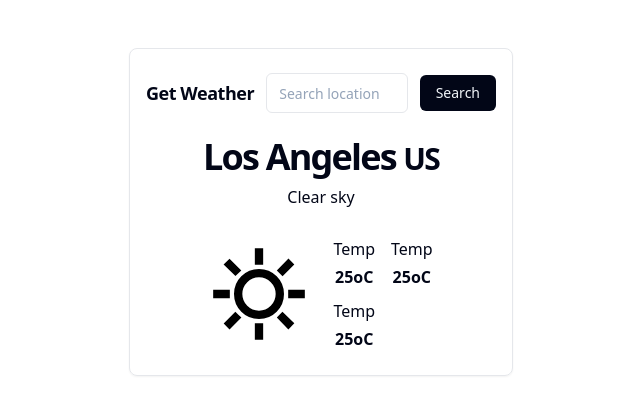
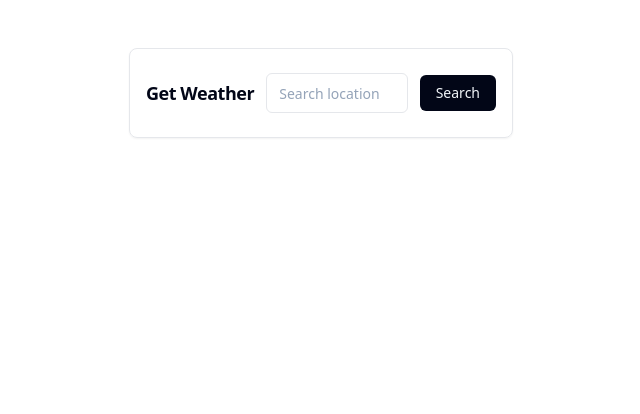
Before and after one commit to mr2yesung/Get-Weather, a React (Vite) app: page / in a window 1280 px wide. Shown: the top 414 px of the page, without its empty margins (319-959 px from the left). Built offline with nearby package versions, Linux system fonts and the light colour scheme.

Commit message:
display current weather data and location info

```diff
--- a/src/App.tsx
+++ b/src/App.tsx
@@ -5,7 +5,7 @@ import CurrentDisplay from "./components/CurrentDisplay";
 import UpcomingDisplay from "./components/UpcomingDisplay";
 import HorizontalLoader from "./components/HorizontalLoader";
 
-import { useEffect, useState } from "react";
+import { useState } from "react";
 import { useFetchWeather } from "./hooks/useFetchWeather";
 
 function App(): JSX.Element {
@@ -18,22 +18,22 @@ function App(): JSX.Element {
     setQuery(inputText);
   }
 
-  useEffect(
-    function () {
-      console.log(fetchResult);
-      console.log(error);
-      console.log(isLoading);
-    },
-    [fetchResult, error, isLoading],
-  );
-
   return (
     <main className="mx-auto mt-12 max-w-2xl space-y-6 font-sans text-slate-950">
       <Box>
         <Header>
           <SearchForm handleUpdateQuery={handleUpdateQuery} />
         </Header>
-        <CurrentDisplay />
+        {fetchResult && (
+          <CurrentDisplay
+            location={{
+              name: fetchResult.name,
+              country_code: fetchResult.country_code,
+            }}
+            currentData={fetchResult.current}
+            currentUnits={fetchResult.current_units}
+          />
+        )}
       </Box>
 
       {fetchResult && (
--- a/src/components/CurrentDetail.tsx
+++ b/src/components/CurrentDetail.tsx
@@ -1,13 +1,18 @@
 import WeatherVariableDetail from "./WeatherVariableDetail";
 
 import { getWeatherImageName } from "../utilities/translateWeatherCode";
+import { currentWeatherData } from "../hooks/useFetchWeather";
 
 type CurrentDetailProps = {
   weatherDescription: string;
+  currentUnits: currentWeatherData<string>;
+  currentData: currentWeatherData<number> & { weathercode: number };
 };
 
 function CurrentDetail({
   weatherDescription,
+  currentUnits,
+  currentData,
 }: CurrentDetailProps): JSX.Element {
   return (
     <div className="flex items-center gap-x-6">
@@ -15,13 +20,25 @@ function CurrentDetail({
         width="100"
         height="100"
         className="overflow-hidden rounded-full"
-        src={`/${getWeatherImageName(0) || "Block"}.svg`}
+        src={`/${getWeatherImageName(currentData.weathercode) || "Block"}.svg`}
         alt={weatherDescription}
       />
       <div className="grid grid-cols-2 gap-x-4 gap-y-2.5 text-center">
-        <WeatherVariableDetail />
-        <WeatherVariableDetail />
-        <WeatherVariableDetail />
+        <WeatherVariableDetail
+          title="Temp"
+          value={currentData.temperature_2m}
+          unit={currentUnits.temperature_2m}
+        />
+        <WeatherVariableDetail
+          title="Wind"
+          value={currentData.wind_speed_10m}
+          unit={currentUnits.wind_speed_10m}
+        />
+        <WeatherVariableDetail
+          title="Humidity"
+          value={currentData.relative_humidity_2m}
+          unit={currentUnits.relative_humidity_2m}
+        />
       </div>
     </div>
   );
--- a/src/components/CurrentDisplay.tsx
+++ b/src/components/CurrentDisplay.tsx
@@ -1,20 +1,40 @@
 import CurrentDetail from "./CurrentDetail";
 
 import { getWeatherDescription } from "../utilities/translateWeatherCode";
+import {
+  currentWeatherData,
+  locationDisplayData,
+} from "../hooks/useFetchWeather";
 
-function CurrentDisplay(): JSX.Element {
+type CurrentDisplayProps = {
+  location: locationDisplayData;
+  currentData: currentWeatherData<number> & { weathercode: number };
+  currentUnits: currentWeatherData<string>;
+};
+
+function CurrentDisplay({
+  location,
+  currentData,
+  currentUnits,
+}: CurrentDisplayProps): JSX.Element {
   const weatherDescription: string =
-    getWeatherDescription(0) || "Weather Code " + 100;
+    getWeatherDescription(currentData.weathercode) ||
+    "Weather Code " + currentData.weathercode;
 
   return (
     <div className="flex flex-col items-center gap-y-4 pb-6">
       <div className="flex flex-col items-center gap-y-2 pb-3">
         <h2 className="text-4xl font-semibold tracking-tighter">
-          Los Angeles <span className="text-3xl">US</span>
+          {location.name}{" "}
+          <span className="text-3xl">{location.country_code}</span>
         </h2>
         <p className="text-center">{`${weatherDescription}`}</p>
       </div>
-      <CurrentDetail weatherDescription={weatherDescription} />
+      <CurrentDetail
+        weatherDescription={weatherDescription}
+        currentUnits={currentUnits}
+        currentData={currentData}
+      />
     </div>
   );
 }
--- a/src/components/WeatherVariableDetail.tsx
+++ b/src/components/WeatherVariableDetail.tsx
@@ -1,8 +1,21 @@
-function WeatherVariableDetail(): JSX.Element {
+type WeatherVariableDetailProps = {
+  title: string;
+  value: number;
+  unit: string;
+};
+
+function WeatherVariableDetail({
+  title,
+  value,
+  unit,
+}: WeatherVariableDetailProps): JSX.Element {
   return (
     <div className="flex flex-col items-center gap-y-1">
-      <p>Temp</p>
-      <p className="font-semibold">25oC</p>
+      <p>{title}</p>
+      <p className="font-semibold">
+        {value}
+        {unit}
+      </p>
     </div>
   );
 }
--- a/src/hooks/useFetchWeather.ts
+++ b/src/hooks/useFetchWeather.ts
@@ -104,4 +104,9 @@ type dailyWeatherData<T> = {
 
 type fetchResultData = locationDisplayData & weatherData;
 
-export { useFetchWeather, type dailyWeatherData };
+export {
+  useFetchWeather,
+  type locationDisplayData,
+  type dailyWeatherData,
+  type currentWeatherData,
+};
```
